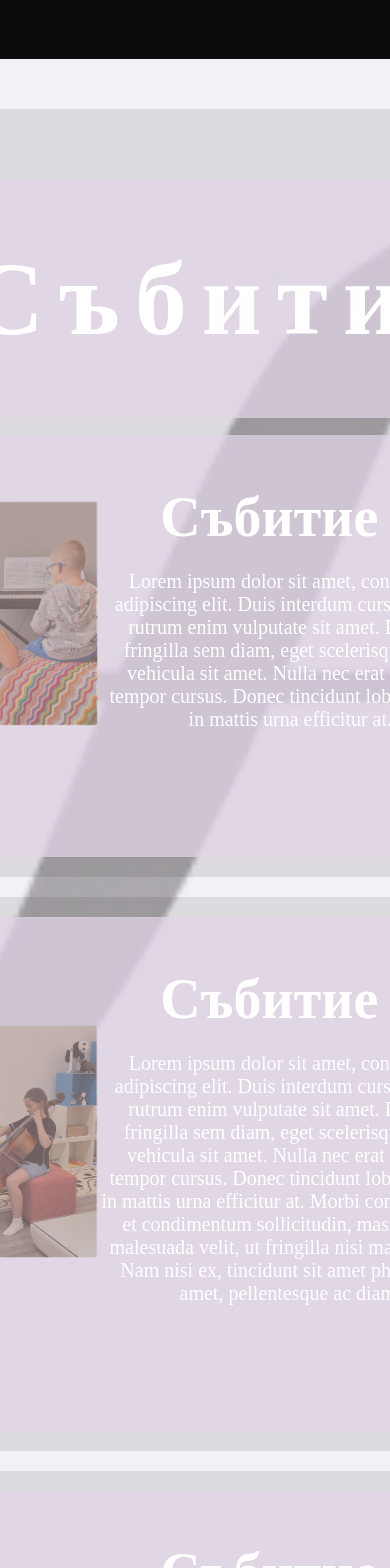
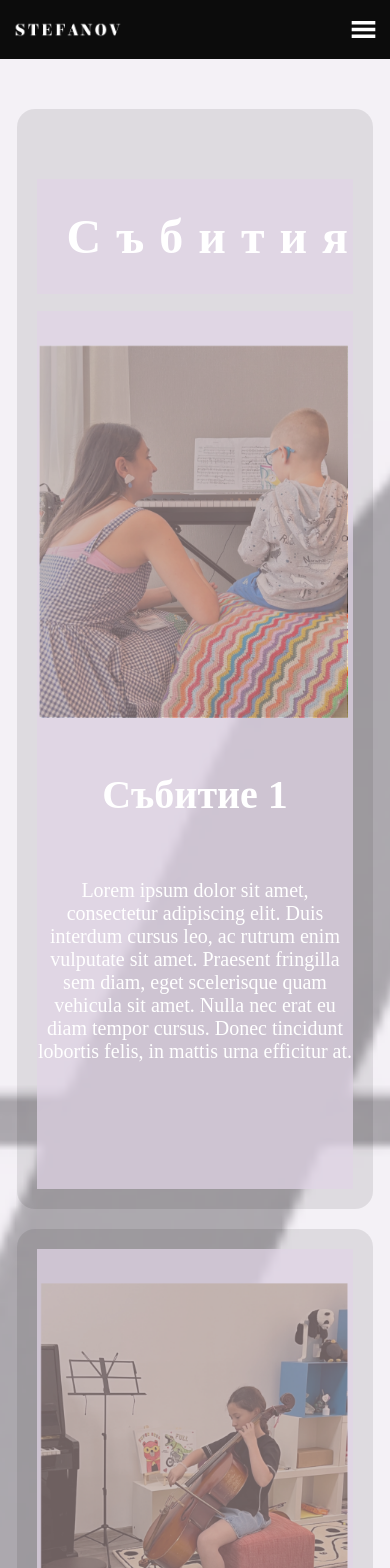
Before and after one commit to mlilian611/Stefanov_Academy_Project, a React (Create React App) app: page /newspage in a window 390 px wide. Shown: the top 1568 px of the page. Built offline with nearby package versions, Linux system fonts and the light colour scheme; a web font is replaced by a local one.

Commit message:
Fixed the responsive version of the NewsPage

```diff
--- a/src/container/NewsPage/NewsPage.css
+++ b/src/container/NewsPage/NewsPage.css
@@ -62,3 +62,20 @@
   flex: 2;
   margin-left: 0;
 }
+
+@media screen and (max-width: 650px) {
+  .headtext_news {
+    font-size: 3em;
+    background-color: #e1d4e6b9;
+    padding: 30px;
+    letter-spacing: 15px;
+  }
+  .news_img {
+    width: 100%;
+    max-width: 500px;
+    border-radius: 10px;
+  }
+  .content_with_image {
+    flex-direction: column;
+  }
+}
--- a/src/container/NewsPage/NewsPage.jsx
+++ b/src/container/NewsPage/NewsPage.jsx
@@ -22,7 +22,7 @@ const NewsPage = () => {
           </div>
           <div className="news_text">
             <div className="headtext_cormorant_news">
-              <h1 className="headtext">Събитие 1</h1>
+              <h1 className="subtext_program">Събитие 1</h1>
             </div>
 
             <p>
@@ -47,7 +47,7 @@ const NewsPage = () => {
           </div>
           <div className="news_text">
             <div className="headtext_cormorant_news">
-              <h1 className="headtext">Събитие 2</h1>
+              <h1 className="subtext_program">Събитие 2</h1>
             </div>
 
             <p>
@@ -74,7 +74,7 @@ const NewsPage = () => {
           </div>
           <div className="news_text">
             <div className="headtext_cormorant_news">
-              <h1 className="headtext">Събитие 3</h1>
+              <h1 className="subtext_program">Събитие 3</h1>
             </div>
             <p>
               Lorem ipsum dolor sit amet, consectetur adipiscing elit. Duis
@@ -100,7 +100,7 @@ const NewsPage = () => {
           </div>
           <div className="news_text">
             <div className="headtext_cormorant_news">
-              <h1 className="headtext">Събитие 4</h1>
+              <h1 className="subtext_program">Събитие 4</h1>
             </div>
             <p>
               Lorem ipsum dolor sit amet, consectetur adipiscing elit. Duis
```
